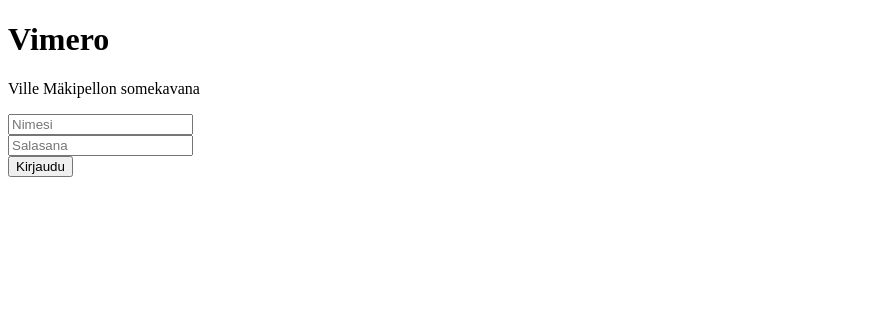
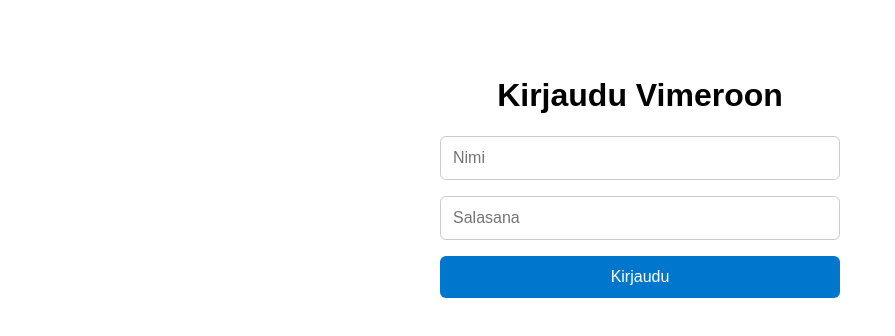
Before and after one commit to WilliamHillfield/vimero, a plain HTML site: page login.html in a window 1280 px wide. Shown: the whole page, without its empty margins (0-895 px from the left). Drawn offline with Linux system fonts and the light colour scheme.

Commit message:
Update login.html

```diff
--- a/login.html
+++ b/login.html
@@ -1,16 +1,52 @@
 <!DOCTYPE html>
-<html>
+<html lang="fi">
 <head>
-  <title>Vimero – Kirjaudu sisään</title>
+  <meta charset="UTF-8">
+  <meta name="viewport" content="width=device-width, initial-scale=1">
+  <title>Vimero – Kirjaudu</title>
+  <style>
+    body {
+      font-family: sans-serif;
+      max-width: 400px;
+      margin: 5vh auto;
+      padding: 1rem;
+    }
+    h1 {
+      text-align: center;
+    }
+    form {
+      display: flex;
+      flex-direction: column;
+      gap: 1rem;
+    }
+    input {
+      padding: 12px;
+      font-size: 1rem;
+      border: 1px solid #ccc;
+      border-radius: 6px;
+    }
+    button {
+      padding: 12px;
+      font-size: 1rem;
+      background: #0077cc;
+      color: white;
+      border: none;
+      border-radius: 6px;
+      cursor: pointer;
+    }
+    button:hover {
+      background: #005fa3;
+    }
+  </style>
 </head>
 <body>
-  <h1>Vimero</h1>
-  <p>Ville Mäkipellon somekavana</p>
+  <h1>Kirjaudu Vimeroon</h1>
   <form id="loginForm">
-    <input type="text" id="name" placeholder="Nimesi" required><br>
-    <input type="password" id="password" placeholder="Salasana" required><br>
+    <input id="name" type="text" placeholder="Nimi" required>
+    <input id="password" type="password" placeholder="Salasana" required>
     <button type="submit">Kirjaudu</button>
   </form>
-  <script src="script.js"></script>
+
+  <script src="script.js?v=6"></script>
 </body>
 </html>
```
